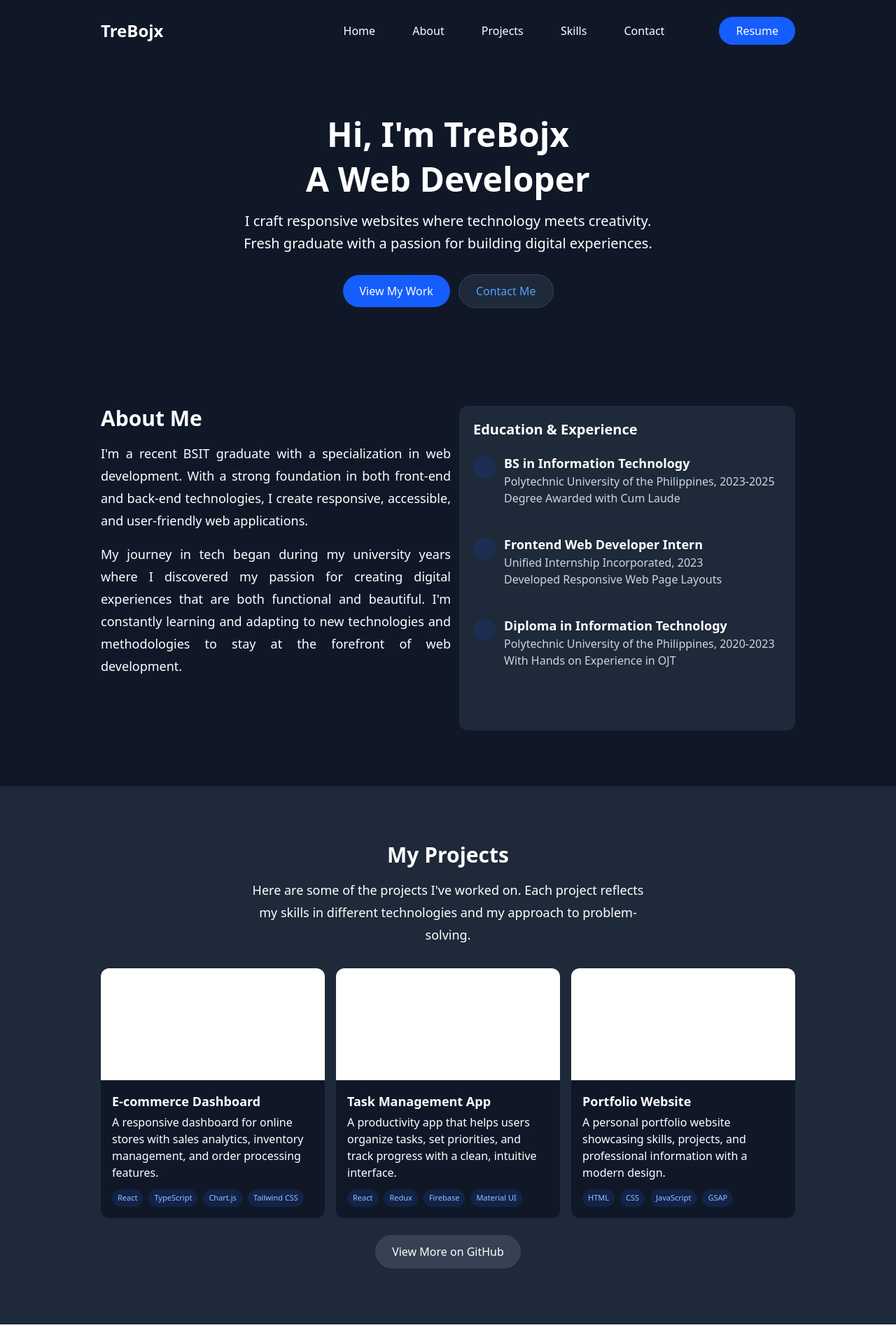
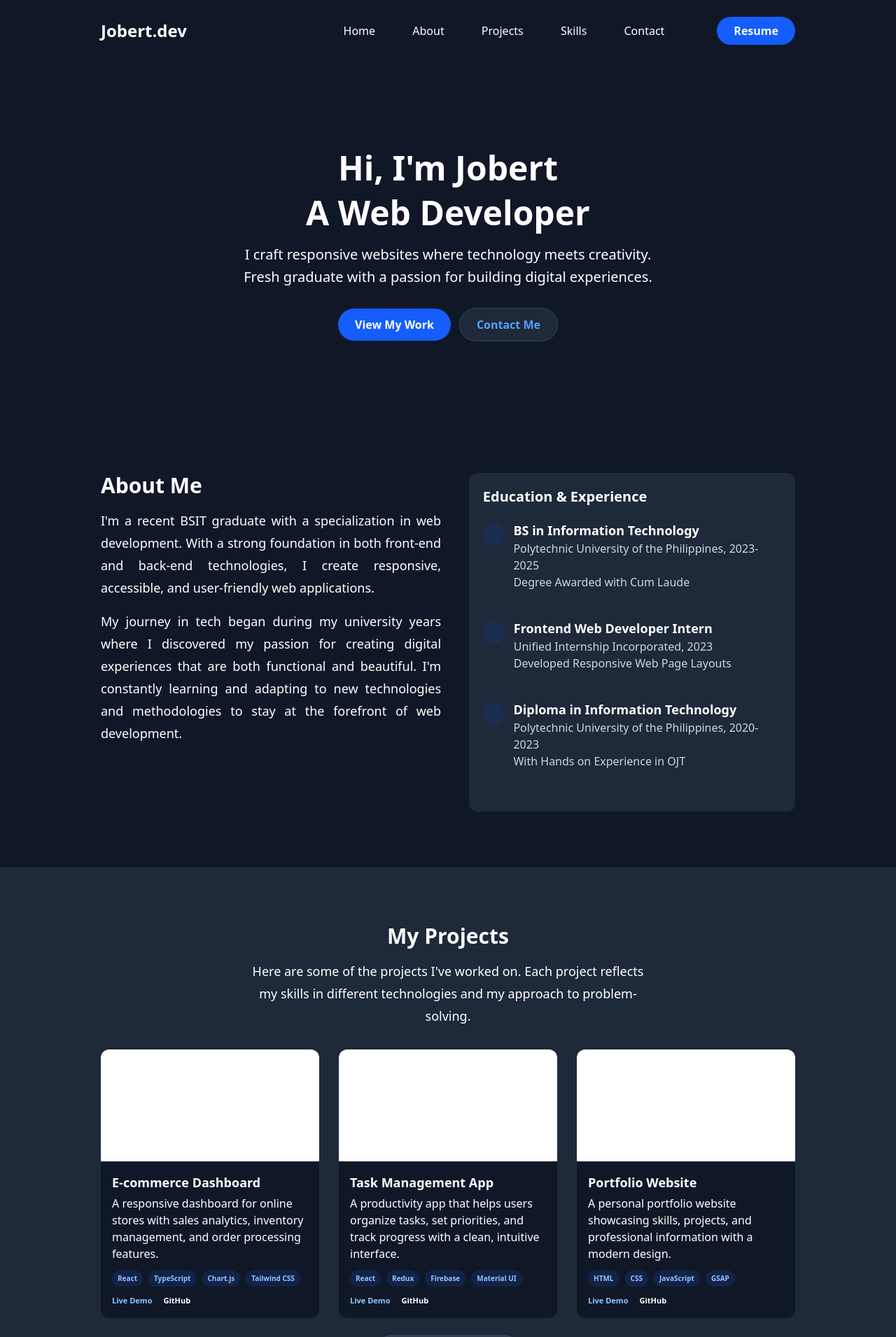
Before and after one commit to jobertmampusti/jobertmampusti, a React (Vite) app: page / in a window 1280 px wide. Shown: the top 1911 px of the page at 70% size. Built offline with nearby package versions, Linux system fonts and the light colour scheme.

Commit message:
fix: fixed layout properties

```diff
--- a/src/components/About.tsx
+++ b/src/components/About.tsx
@@ -18,9 +18,9 @@ const experiences = [
 
 function About() {
   return (
-    <section className="mx-36 flex justify-between py-20 text-white">
+    <section className="flex justify-between px-36 py-20 text-white">
       {/* left section */}
-      <div className="w-125">
+      <div className="w-49/100">
         <h1 className="text-3xl font-bold">About Me</h1>
         <div className="text-justify text-lg/8">
           <p className="mt-4">
@@ -35,7 +35,7 @@ function About() {
         </div>
       </div>
       {/* right section */}
-      <div className="w-120 rounded-xl bg-gray-800 p-5 pb-12">
+      <div className="w-47/100 rounded-xl bg-gray-800 p-5">
         <h1 className="text-xl font-bold">Education & Experience</h1>
         {/* container */}
         <div className="mt-5">
--- a/src/components/Header.tsx
+++ b/src/components/Header.tsx
@@ -1,7 +1,7 @@
 function Header() {
   return (
     <header className="sticky top-0 flex items-center justify-between bg-gray-900 px-36 py-6 text-white">
-      <h1 className="text-2xl font-bold">TreBojx</h1>
+      <h1 className="text-2xl font-bold">Jobert.dev</h1>
       <div className="flex w-2xl items-center justify-between">
         <nav>
           <ul className="flex w-lg justify-around">
@@ -32,7 +32,9 @@ function Header() {
             </li>
           </ul>
         </nav>
-        <button className="cursor-pointer rounded-full bg-blue-600 px-6 py-2 hover:bg-blue-700">Resume</button>
+        <button className="cursor-pointer rounded-full bg-blue-600 px-6 py-2 font-bold hover:bg-blue-700">
+          Resume
+        </button>
       </div>
     </header>
   );
--- a/src/components/Home.tsx
+++ b/src/components/Home.tsx
@@ -1,14 +1,14 @@
 function Home() {
   return (
-    <section className="flex flex-col items-center py-18 text-center text-white">
+    <section className="flex flex-col py-30 text-center text-white">
       <h1 className="text-5xl/16 font-bold">
-        Hi, I'm TreBojx <br></br> A Web Developer
+        Hi, I'm Jobert<br></br> A Web Developer
       </h1>
       <div className="mt-3 text-xl/8">
         <p>I craft responsive websites where technology meets creativity.</p>
         <p>Fresh graduate with a passion for building digital experiences.</p>
       </div>
-      <div className="mt-10">
+      <div className="mt-10 font-bold">
         <a href="" className="mr-3 rounded-full bg-blue-600 px-6 py-3 hover:bg-blue-700">
           View My Work
         </a>
--- a/src/components/Projects.tsx
+++ b/src/components/Projects.tsx
@@ -28,21 +28,31 @@ function Projects() {
       </div>
       <div className="mt-8 flex w-full justify-between px-36">
         {projects.map((project) => (
-          <article className="w-80 rounded-xl bg-gray-900">
+          <article className="w-78 rounded-xl bg-gray-900">
             <div className="h-40 rounded-t-xl bg-white"></div>
             <div className="p-4">
               <h1 className="text-lg font-bold">{project.title}</h1>
               <p className="mt-1">{project.info}</p>
-              <div className="mt-3 flex w-full text-[11px] text-blue-300">
+              <div className="mt-3 flex w-full text-[10px] text-blue-300">
                 {project.stacks.map((stack) => (
-                  <p className="mr-2 rounded-full bg-blue-900/30 px-2 py-1">{stack}</p>
+                  <p className="mr-2 rounded-full bg-blue-900/30 px-2 py-1 font-bold">{stack}</p>
                 ))}
+              </div>
+              <div className="mt-3 flex text-[11px] font-bold">
+                <a href="" className="mr-4 text-blue-300 hover:underline">
+                  <p>Live Demo</p>
+                </a>
+                <a href="" className="hover:underline">
+                  <p>GitHub</p>
+                </a>
               </div>
             </div>
           </article>
         ))}
       </div>
-      <button className="mt-6 rounded-full bg-gray-700 px-6 py-3">View More on GitHub</button>
+      <button className="mt-6 cursor-pointer rounded-full bg-gray-700 px-6 py-3 hover:bg-gray-600">
+        View More on GitHub
+      </button>
     </section>
   );
 }
```
